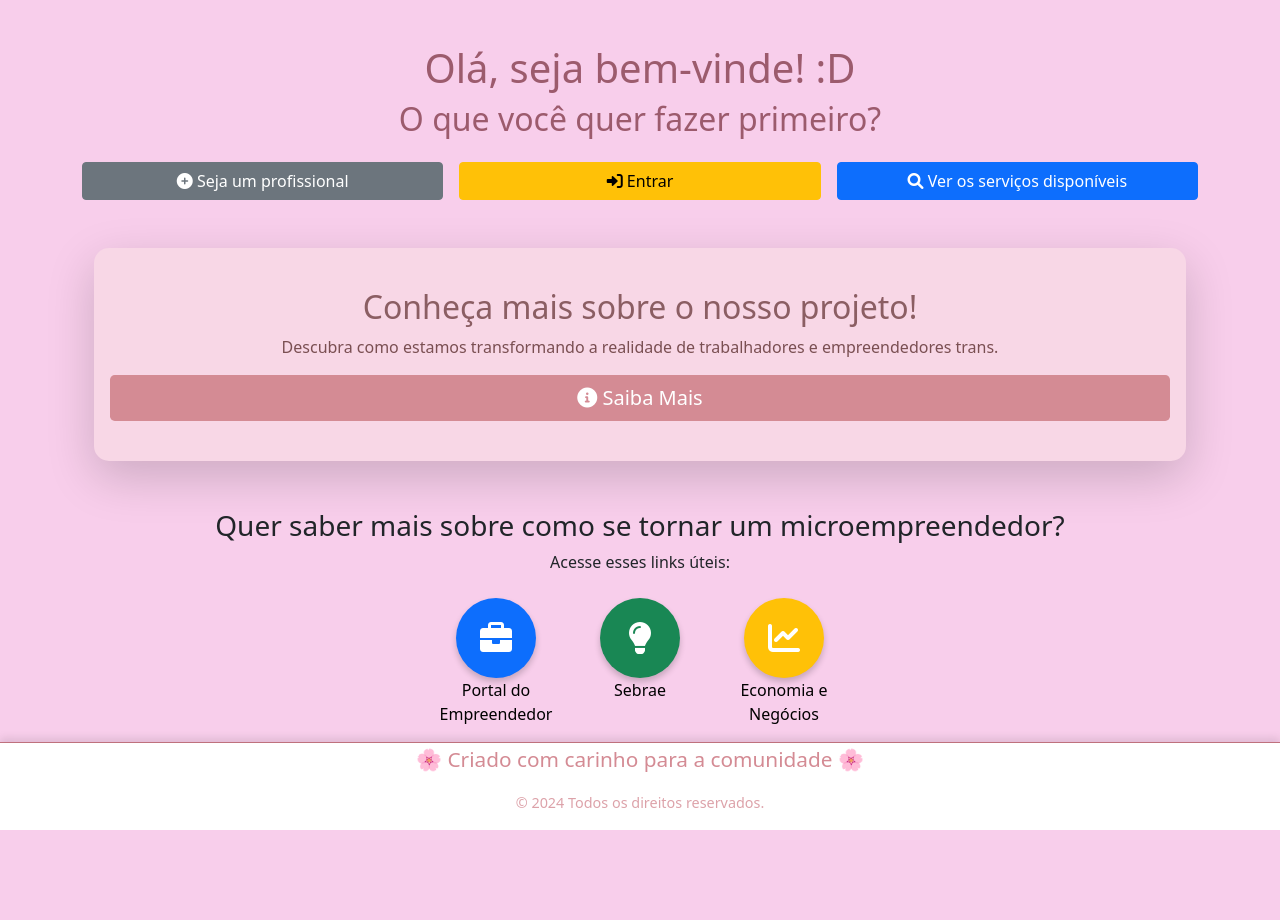
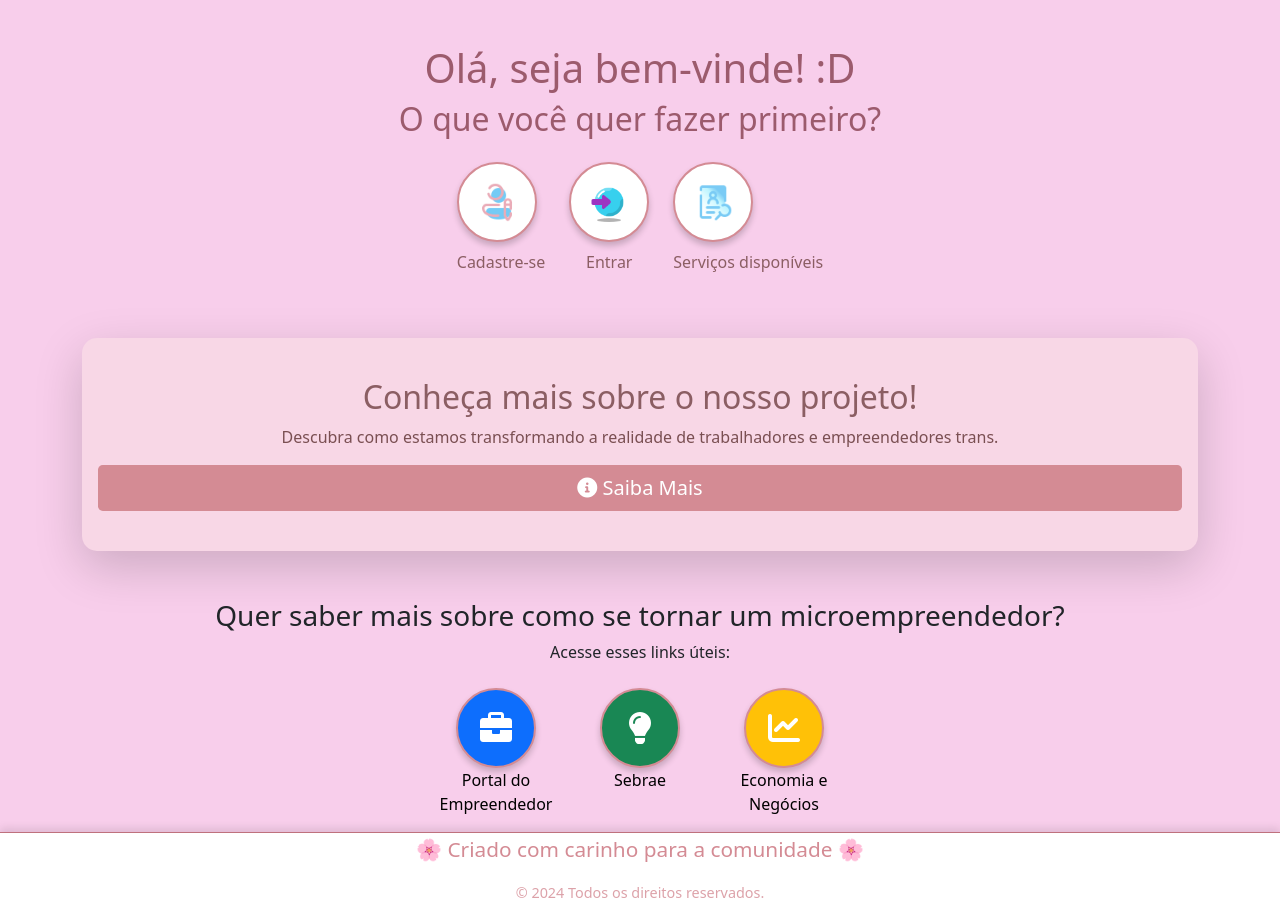
Before and after one commit to Joaquim-Renato/transNoTrampo, a Django app: page / in a window 1280 px wide. Shown: the part 474-1394 px from the top of the page. Before the commit the page ends 1304 px from the top, so only its background shows below. Run offline with Django 3.2, Linux system fonts and the light colour scheme.

Commit message:
botoes init ok

```diff
--- a/empreendedores/templates/index.html
+++ b/empreendedores/templates/index.html
@@ -93,16 +93,32 @@
     <h2>O que você quer fazer primeiro?</h2>
 
      <!-- Botões com ícones -->
-     <div class="d-flex justify-content-center gap-3 mt-4">
-        <a href="cadastrar/" class="btn btn-secondary">
-            <i class="fas fa-plus-circle"></i> Seja um profissional
+     <div class="d-flex justify-content-center gap-4 mt-4">
+        <!-- Card para "Seja um profissional" -->
+        <a href="cadastrar/" class="icon-card">
+            <div class="icon-container" style="background-color: white;">
+                <img src="{% static 'icons/iconCadastro.png' %}" alt="Seja um profissional" class="icon-img">
+            </div>
+            <p class="mt-2">Cadastre-se</p>
         </a>
-        <a href="login/" class="btn btn-warning">
-            <i class="fas fa-sign-in-alt"></i> Entrar
+
+        <!-- Card para "Entrar" -->
+        <a href="login/" class="icon-card">
+            <div class="icon-container" style="background-color: white;">
+                <img src="{% static 'icons/login.png' %}" alt="Entrar" class="icon-img">
+            </div>
+            <p class="mt-2">Entrar</p>
         </a>
-        <a href="empreendedores/" class="btn btn-primary">
-            <i class="fas fa-search"></i> Ver os serviços disponíveis
+
+        <!-- Card para "Ver serviços disponíveis" -->
+        <a href="empreendedores/" class="icon-card">
+            <div class="icon-container" style="background-color: white;">
+                <img src="{% static 'icons/buscar.png' %}" alt="Ver serviços disponíveis" class="icon-img">
+            </div>
+            <p class="mt-2">Serviços disponíveis</p>
         </a>
+    </div>
+</div>
 
     </div>
       <!-- Card Chamativo para a Página "Sobre" -->
@@ -186,7 +202,65 @@
     filter: invert(1); /* Garante que os ícones fiquem visíveis */
   }
 
-  /* Estilo do card chamativo */
+   /* Estilo dos cards de ícones */
+   .icon-card {
+    text-decoration: none;
+    color: inherit;
+    text-align: center;
+    transition: transform 0.3s ease;
+}
+
+.icon-card:hover {
+    transform: translateY(-5px); /* Efeito de levantar ao passar o mouse */
+}
+
+/* Container do ícone */
+.icon-container {
+    width: 80px;
+    height: 80px;
+    display: flex;
+    align-items: center;
+    justify-content: center;
+    border-radius: 50%;
+    background-color: white;
+    border: 2px solid #d48b94; /* Borda rosa */
+    box-shadow: 0px 4px 10px rgba(0, 0, 0, 0.1);
+    transition: transform 0.3s ease, box-shadow 0.3s ease;
+}
+
+.icon-container:hover {
+    box-shadow: 0px 6px 15px rgba(0, 0, 0, 0.2); /* Sombra maior ao passar o mouse */
+}
+
+/* Estilo da imagem do ícone */
+.icon-img {
+    width: 40px; /* Tamanho do ícone */
+    height: 40px;
+
+}
+
+/* Texto abaixo do ícone */
+.icon-card p {
+    margin-top: 10px;
+    font-size: 1rem;
+    color: #8b5e63; /* Cor do texto */
+}
+
+/* Ajustes para telas menores */
+@media (max-width: 768px) {
+    .icon-container {
+        width: 60px;
+        height: 60px;
+    }
+    .icon-img {
+        width: 30px;
+        height: 30px;
+    }
+    .icon-card p {
+        font-size: 0.9rem;
+    }
+}
+  /* Estilo do card sobre */
   .card.bg-primary {
     border: none;
     border-radius: 15px;
```
Also changed, not shown: empreendedores/static/icons/buscar.png (added), empreendedores/static/icons/iconCadastro.png (added), empreendedores/static/icons/login.png (added).
